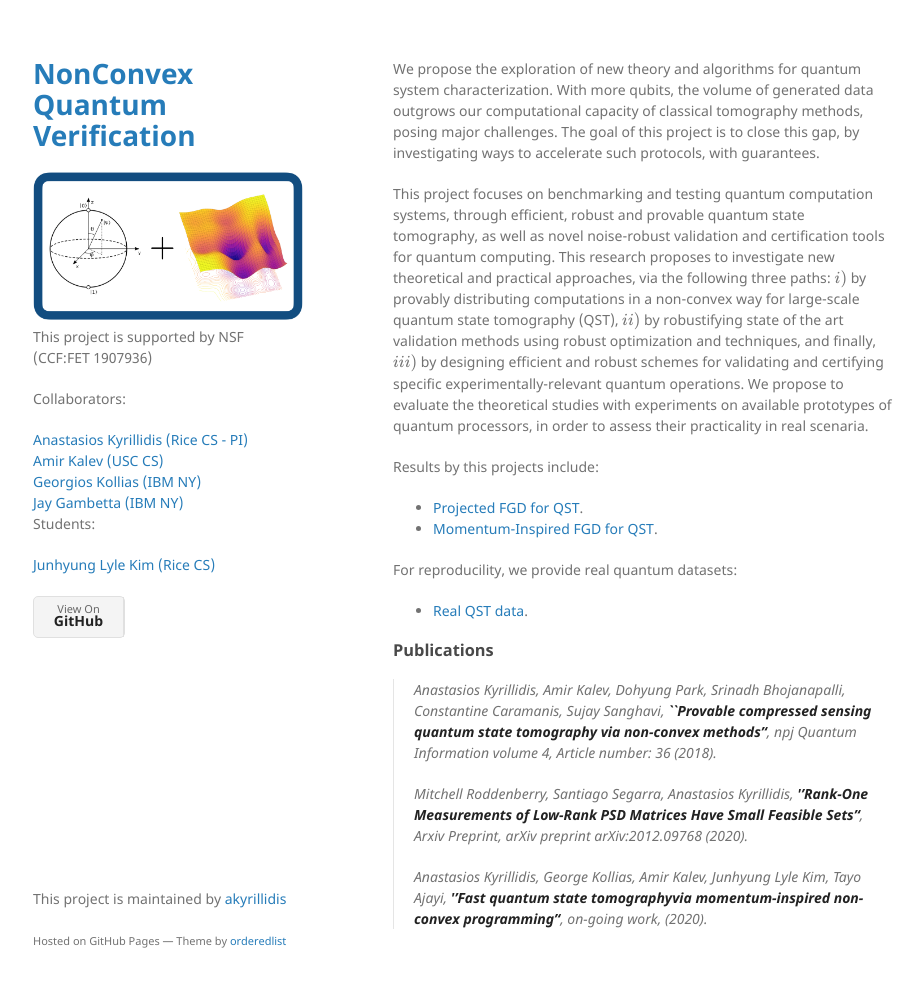
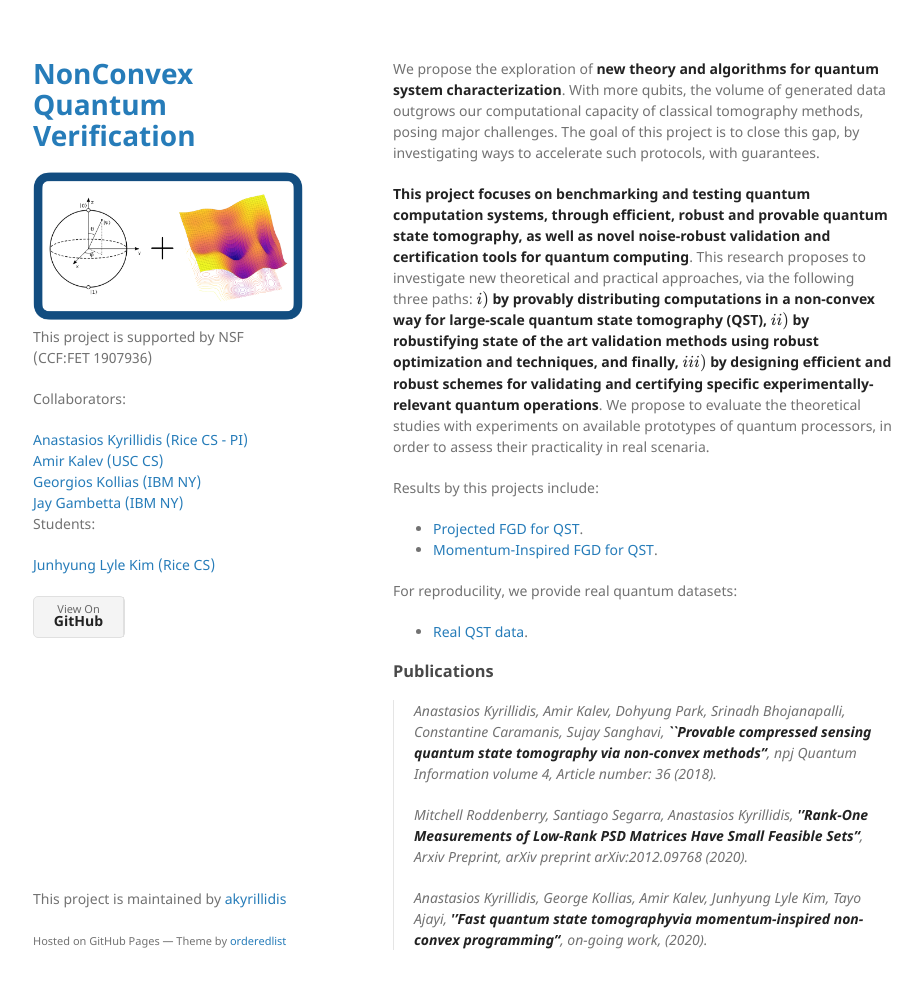
Before and after one commit to akyrillidis/nonconvex-qst, a Jekyll site: the page built from index.md, in a window 1280 px wide and 1020 px high. Shown: the top 989 px of the window, without its empty margins (177-1100 px from the left). Built offline with Jekyll 4.4.1, drawn with Linux system fonts in a browser that asks for light colours; formulas are drawn with MathJax 3.

Commit message:
Update index.md

```diff
--- a/index.md
+++ b/index.md
@@ -2,9 +2,9 @@
 layout: default
 ---
 
-We propose the exploration of new theory and algorithms for quantum system characterization. With more qubits, the volume of generated data outgrows our computational capacity of classical tomography methods, posing major challenges. The goal of this project is to close this gap, by investigating ways to accelerate such protocols, with guarantees.
+We propose the exploration of **new theory and algorithms for quantum system characterization**. With more qubits, the volume of generated data outgrows our computational capacity of classical tomography methods, posing major challenges. The goal of this project is to close this gap, by investigating ways to accelerate such protocols, with guarantees.
 
-This project focuses on benchmarking and testing quantum computation systems, through efficient, robust and provable quantum state tomography, as well as novel noise-robust validation and certification tools for quantum computing. This research proposes to investigate new theoretical and practical approaches, via the following three paths: \\(i)\\) by provably distributing computations in a non-convex way for large-scale quantum state tomography (QST), \\(ii)\\) by robustifying state of the art validation methods using robust optimization and techniques, and finally, \\(iii)\\) by designing efficient and robust schemes for validating and certifying specific experimentally-relevant quantum operations. We propose to evaluate the theoretical studies with experiments on available prototypes of quantum processors, in order to assess their practicality in real scenaria.
+**This project focuses on benchmarking and testing quantum computation systems, through efficient, robust and provable quantum state tomography, as well as novel noise-robust validation and certification tools for quantum computing**. This research proposes to investigate new theoretical and practical approaches, via the following three paths: **\\(i)\\) by provably distributing computations in a non-convex way for large-scale quantum state tomography (QST), \\(ii)\\) by robustifying state of the art validation methods using robust optimization and techniques, and finally, \\(iii)\\) by designing efficient and robust schemes for validating and certifying specific experimentally-relevant quantum operations**. We propose to evaluate the theoretical studies with experiments on available prototypes of quantum processors, in order to assess their practicality in real scenaria.
 
 Results by this projects include:
 
```
